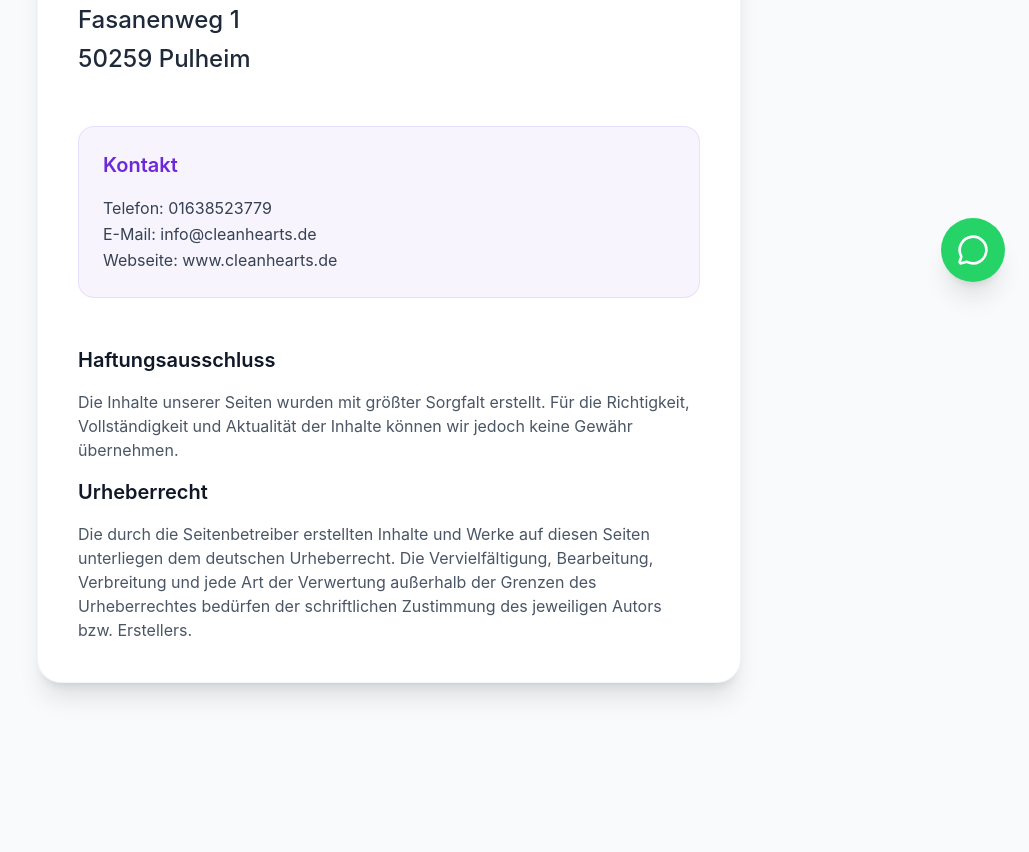
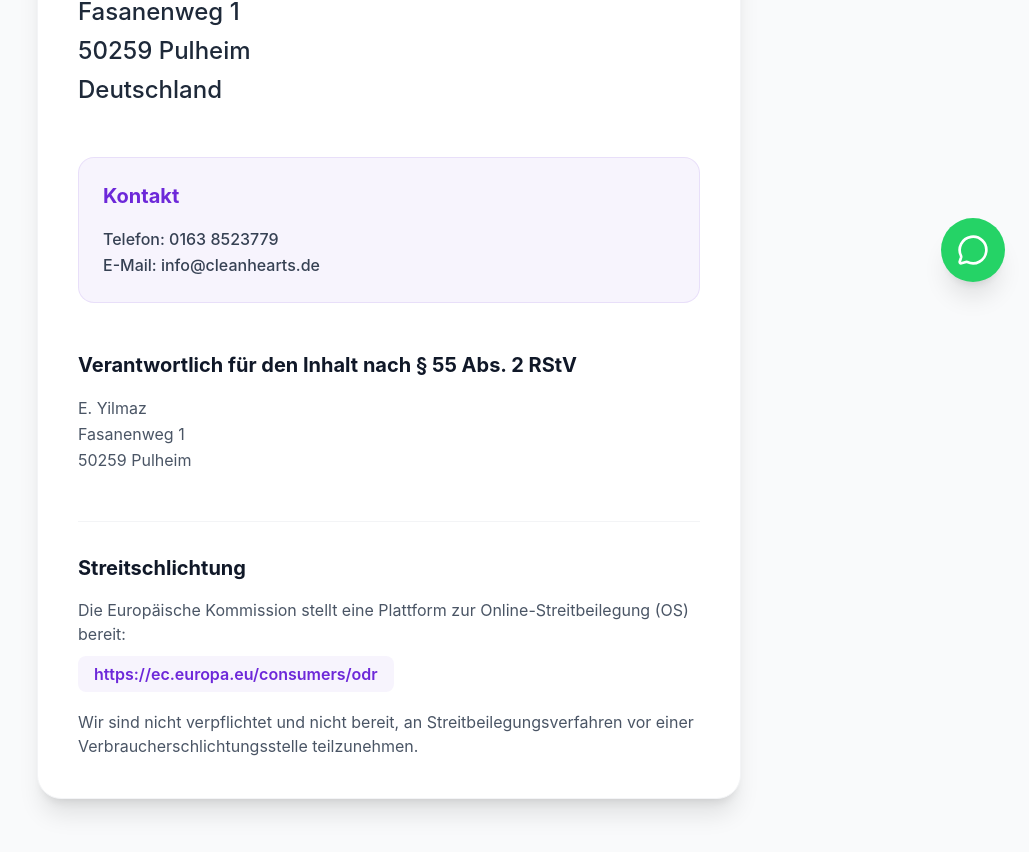
Before and after one commit to ecoezer/cleanhearts, a React (Vite) app: page /impressum in a window 1280 px wide. Shown: the part 494-1346 px from the top of the page, without its empty margins (251-1280 px from the left). Before the commit the page ends 1257 px from the top, so only its background shows below. Built offline with nearby package versions, Linux system fonts and the light colour scheme.

Commit message:
Update Impressum with specific legal references and dispute resolution

```diff
--- a/src/pages/Impressum.tsx
+++ b/src/pages/Impressum.tsx
@@ -18,31 +18,49 @@ export default function Impressum() {
 
                     <div className="space-y-12">
                         <section>
-                            <h2 className="text-xl font-semibold text-primary mb-4 uppercase tracking-wider">Betriebsadresse</h2>
+                            <h2 className="text-sm font-bold text-primary mb-4 uppercase tracking-widest">Angaben gemäß § 5 TMG</h2>
                             <p className="text-2xl text-gray-800 font-medium leading-relaxed">
+                                E. Yilmaz<br />
+                                Fasanenweg 1<br />
+                                50259 Pulheim<br />
+                                Deutschland
+                            </p>
+                        </section>
+
+                        <section className="bg-primary/5 rounded-2xl p-6 border border-primary/10">
+                            <h2 className="text-xl font-bold text-primary mb-4">Kontakt</h2>
+                            <p className="text-gray-700 leading-relaxed font-medium">
+                                Telefon: 0163 8523779<br />
+                                E-Mail: <a href="mailto:info@cleanhearts.de" className="hover:underline">info@cleanhearts.de</a>
+                            </p>
+                        </section>
+
+                        <section className="prose prose-purple max-w-none">
+                            <h2 className="text-xl font-bold text-gray-900 mb-4">Verantwortlich für den Inhalt nach § 55 Abs. 2 RStV</h2>
+                            <p className="text-gray-600 leading-relaxed">
                                 E. Yilmaz<br />
                                 Fasanenweg 1<br />
                                 50259 Pulheim
                             </p>
                         </section>
 
-                        <section className="bg-primary/5 rounded-2xl p-6 border border-primary/10">
-                            <h2 className="text-xl font-semibold text-primary mb-4">Kontakt</h2>
-                            <p className="text-gray-700 leading-relaxed">
-                                Telefon: 01638523779<br />
-                                E-Mail: info@cleanhearts.de<br />
-                                Webseite: www.cleanhearts.de
+                        <section className="prose prose-purple max-w-none border-t border-gray-100 pt-8">
+                            <h2 className="text-xl font-bold text-gray-900 mb-4">Streitschlichtung</h2>
+                            <p className="text-gray-600 mb-4">
+                                Die Europäische Kommission stellt eine Plattform zur Online-Streitbeilegung (OS) bereit:
                             </p>
-                        </section>
-
-                        <section className="prose prose-purple max-w-none">
-                            <h2 className="text-xl font-semibold text-gray-900 mb-4">Haftungsausschluss</h2>
-                            <p className="text-gray-600 mb-4">
-                                Die Inhalte unserer Seiten wurden mit größter Sorgfalt erstellt. Für die Richtigkeit, Vollständigkeit und Aktualität der Inhalte können wir jedoch keine Gewähr übernehmen.
+                            <p className="mb-6">
+                                <a
+                                    href="https://ec.europa.eu/consumers/odr"
+                                    target="_blank"
+                                    rel="noopener noreferrer"
+                                    className="text-primary font-semibold hover:underline bg-primary/5 px-4 py-2 rounded-lg"
+                                >
+                                    https://ec.europa.eu/consumers/odr
+                                </a>
                             </p>
-                            <h2 className="text-xl font-semibold text-gray-900 mb-4">Urheberrecht</h2>
                             <p className="text-gray-600">
-                                Die durch die Seitenbetreiber erstellten Inhalte und Werke auf diesen Seiten unterliegen dem deutschen Urheberrecht. Die Vervielfältigung, Bearbeitung, Verbreitung und jede Art der Verwertung außerhalb der Grenzen des Urheberrechtes bedürfen der schriftlichen Zustimmung des jeweiligen Autors bzw. Erstellers.
+                                Wir sind nicht verpflichtet und nicht bereit, an Streitbeilegungsverfahren vor einer Verbraucherschlichtungsstelle teilzunehmen.
                             </p>
                         </section>
                     </div>
```
